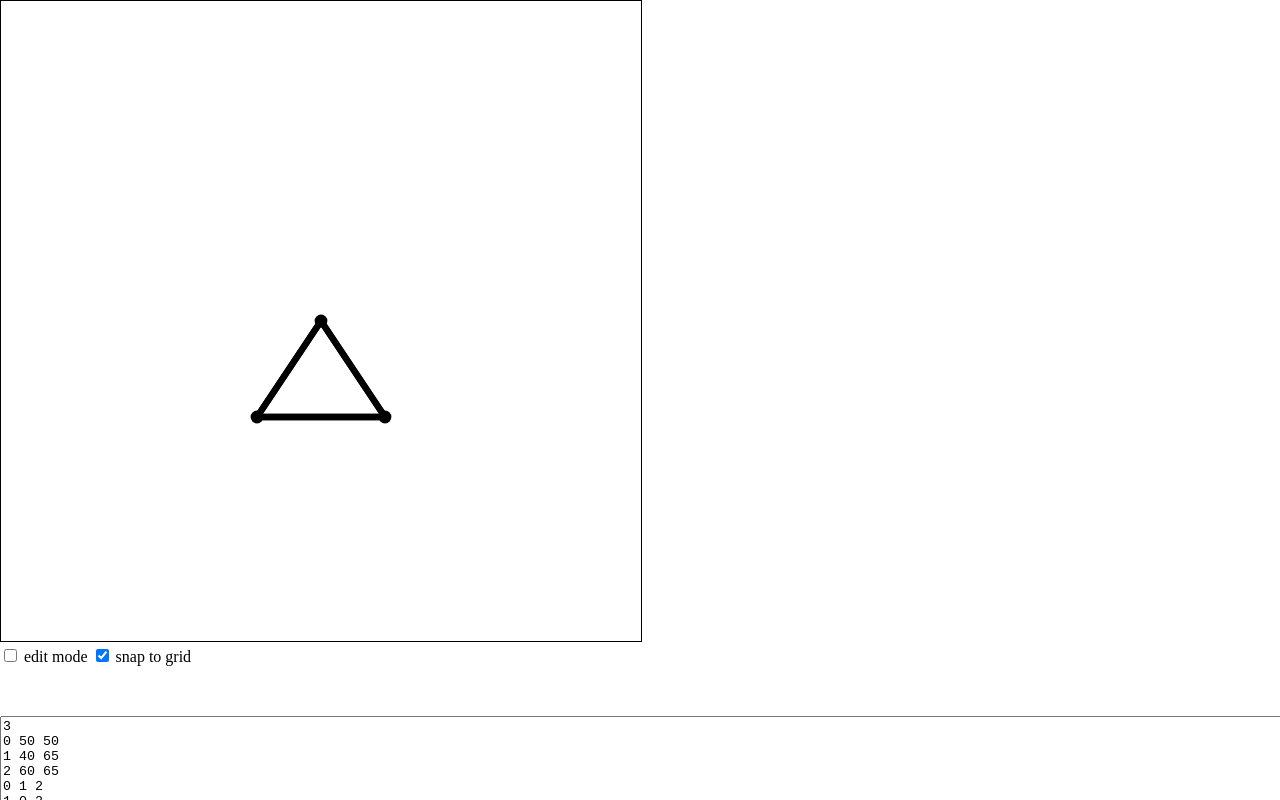
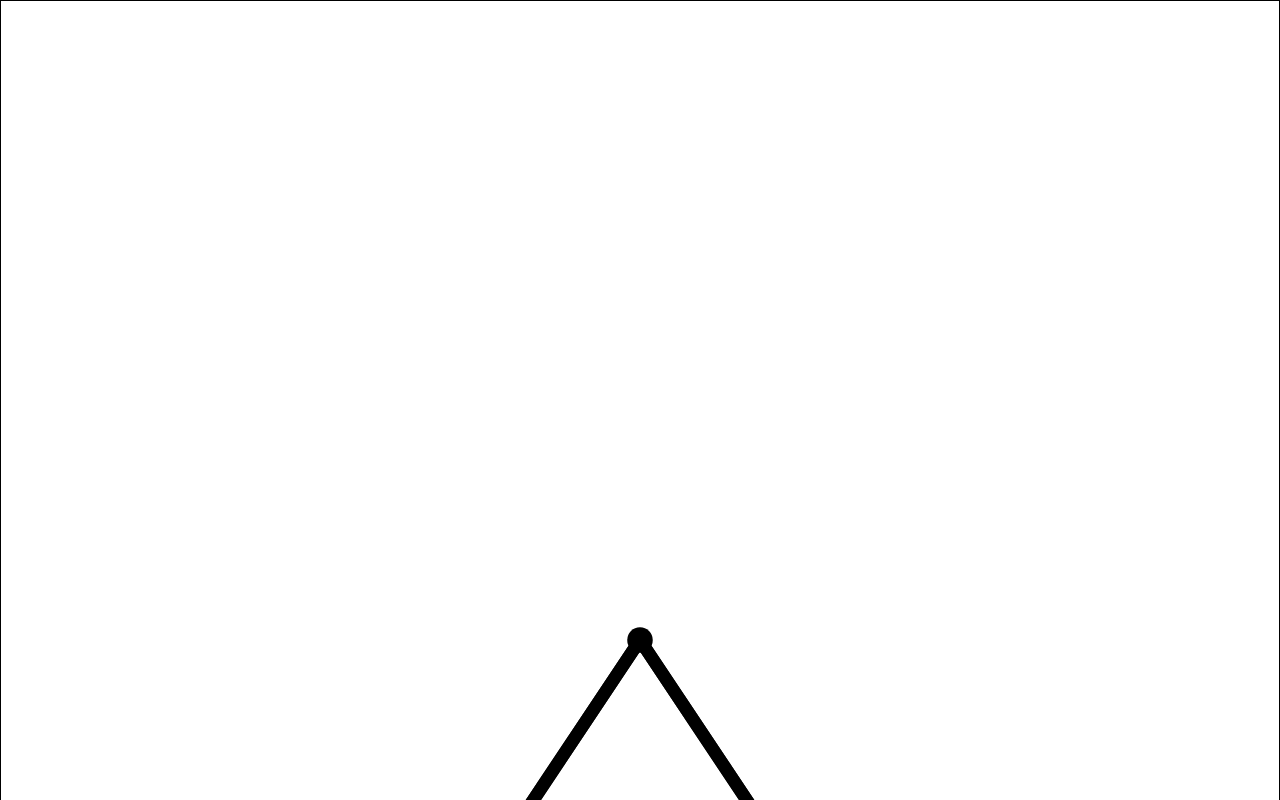
Before and after one commit to hojelse/graph, a SvelteKit app: page / in a window 1280 px wide. Shown: the top 800 px of the page. Built offline with nearby package versions, Linux system fonts and the light colour scheme.

Commit message:
Fix wonky offset x,y on safari

```diff
--- a/src/routes/+page.svelte
+++ b/src/routes/+page.svelte
@@ -290,7 +290,6 @@
 
 <style>
 	svg {
-		max-height: 80vh;
 		border: 1px solid black;
 	}
 
```
